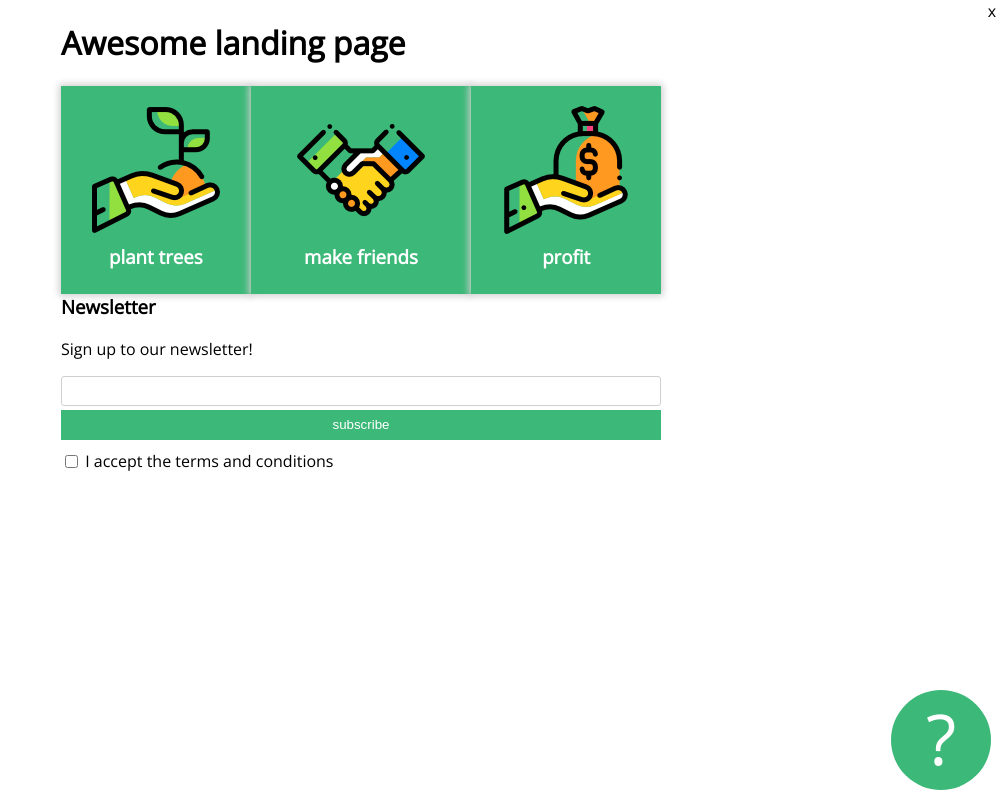
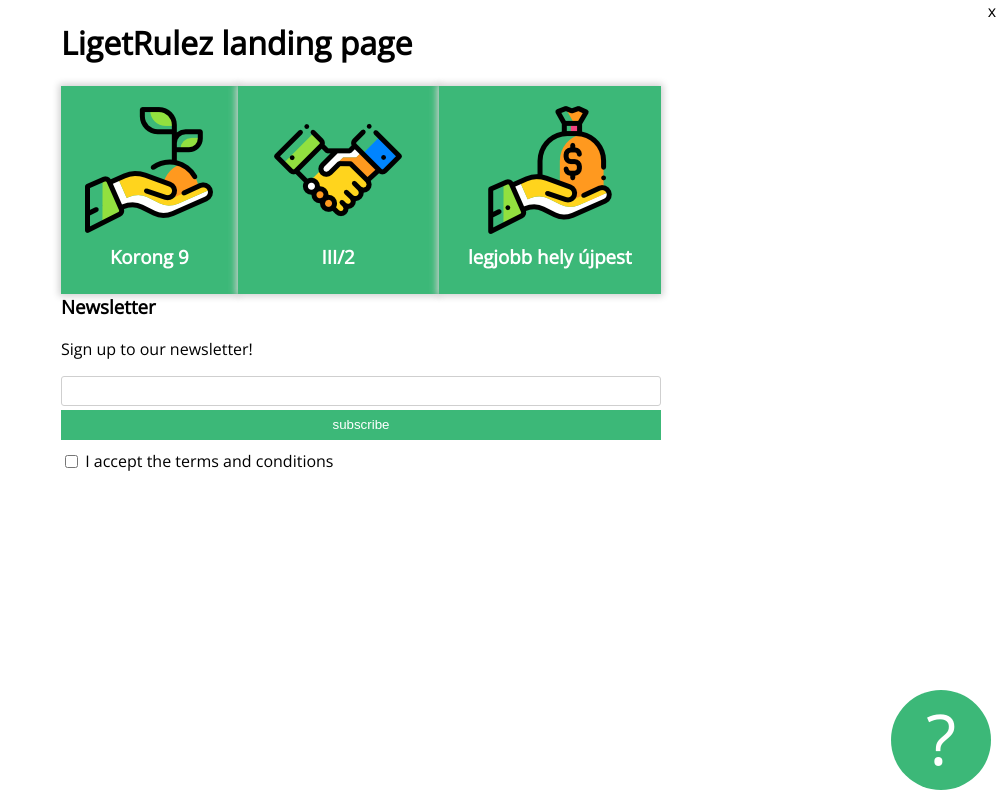
Before and after one commit to wekka8/wekka8.github.io, a plain HTML site: page index.html in a window 1280 px wide. Shown: the whole page, without its empty margins (279-1280 px from the left). Drawn offline with nearby package versions, Linux system fonts and the light colour scheme; a web font is replaced by a local one.

Commit message:
Update index.html
LigetRulez comments

```diff
--- a/index.html
+++ b/index.html
@@ -2,7 +2,7 @@
 <html lang="en" >
 <head>
   <meta charset="UTF-8">
-  <title>CodePen - A Pen by Wek</title>
+  <title>LigetRulez by Wek</title>
   <link rel="preconnect" href="https://fonts.googleapis.com">
 <link rel="preconnect" href="https://fonts.gstatic.com" crossorigin>
 <link href="https://fonts.googleapis.com/css2?family=Baloo+Thambi+2&family=Open+Sans&display=swap" rel="stylesheet"> <link rel="stylesheet" href="./style.css">
@@ -11,19 +11,19 @@
 <body>
 <!-- partial:index.partial.html -->
 <div class="container">
-  <h1>Awesome landing page</h1>
+  <h1>LigetRulez landing page</h1>
   <div id="card-holder">
     <div class="card">
       <img src="tree.png" alt="plant trees picture">
-    <h3>plant trees</h3>
+    <h3>Korong 9</h3>
     </div>
     <div class="card middle">
       <img src="deal.png" alt="">
-      <h3>make friends</h3>
+      <h3>III/2</h3>
     </div>
     <div class="card">
       <img src="money.png">
-    <h3>profit</h3>
+    <h3>legjobb hely újpest</h3>
     </div>
 
 
```
